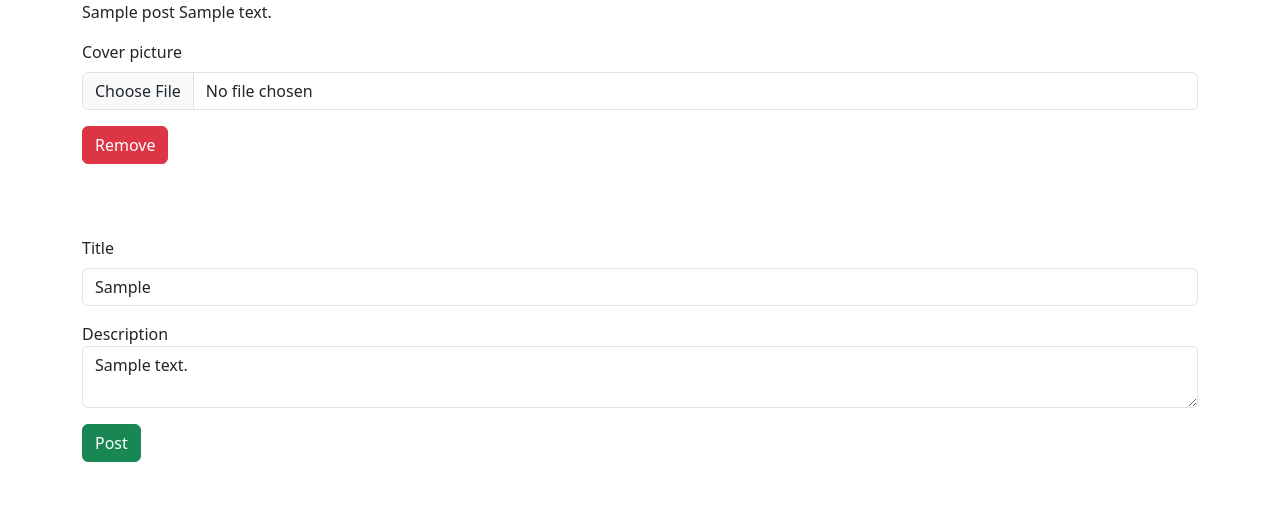
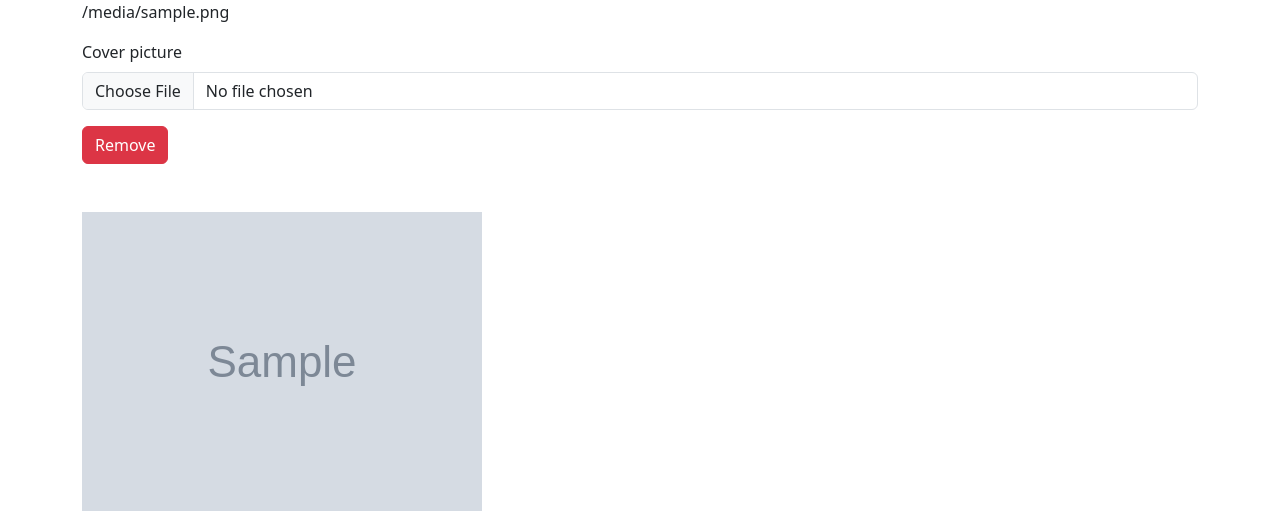
Before and after one commit to eduVaya/tripLogs, a Django app: page /update_post/1/ in a window 1280 px wide. Shown: the part 56-567 px from the top of the page. Run offline with Django 4.2, Linux system fonts and the light colour scheme; a user stored in the database is signed in; tables that the repository leaves empty hold one stand-in row (values such as "Sample post"); grey boxes marked "Sample" are stand-in pictures.

Commit message:
edit post

```diff
--- a/main/templates/main/create_post.html
+++ b/main/templates/main/create_post.html
@@ -1,15 +1,24 @@
 {% extends "main/base.html" %}
 {% block title %}Create a Post{% endblock title %}
 {% block content %}
-<p>{{post}}</p>
+<p>{{post.image.url}}</p>
+{% if post %}
+<form enctype="multipart/form-data" action="{% url 'main:update_post' post.id %}" method="post">
+{% else %}
 <form enctype="multipart/form-data" action="{% url 'main:create_post' %}" method="post">
+{% endif %}
     {% csrf_token %}
     <div class="mb-5">
       <label class="form-label">Cover picture</label>
       <input class="form-control" name="image" type="file" id="formFile" onchange="preview()">
       <button type="button" onclick="clearImage()" class="btn btn-danger mt-3">Remove</button>
   </div>
+  {% if post.image %}
+  <img id="frame" src="{{post.image.url}}" class="img-fluid" />
+  {% else %}
   <img id="frame" src="" class="img-fluid" />
+  {% endif %}
+
     <div class="mb-3">
       <label class="form-label">Title</label>
       {% if post %}
@@ -25,7 +34,6 @@
       <textarea name="description" class="form-control">{{post.description}}</textarea>
       {% else %}
       <textarea name="description" class="form-control"></textarea>
-
       {% endif %}
     </div>
     <button type="submit" class="btn btn-success">Post</button>
--- a/main/templates/main/entries.html
+++ b/main/templates/main/entries.html
@@ -2,7 +2,6 @@
 {% block title %}Entry Page{% endblock title %}
 {% block content %}
 <h1>Entry Page</h1>
-<p>{{post.id}}</p>
 {% if user == post.author %}
 <a class="btn btn-success" href="{% url 'main:create_entry' post.id%}">Add entry</a>
 {% endif %}
--- a/main/views.py
+++ b/main/views.py
@@ -27,9 +27,16 @@ def create_post(request):
 
 @login_required(login_url="/login")
 def update_post(request, post_id):
-    # post = Post.objects.filter(id=post_id).first()
     post = Post.objects.get(id=post_id)
-    print(post)
+    if request.method == 'POST':
+        post_form = PostForm(request.POST, request.FILES, instance=post)
+        if post_form.is_valid():
+            # post = post_form.save(commit=False)
+            # post.author = request.user
+            # post.save()
+            post_form.save()
+            return redirect('/home')
+    print(request)
     return render(request, 'main/create_post.html', {"post": post})
 
 @login_required(login_url="/login")
```
